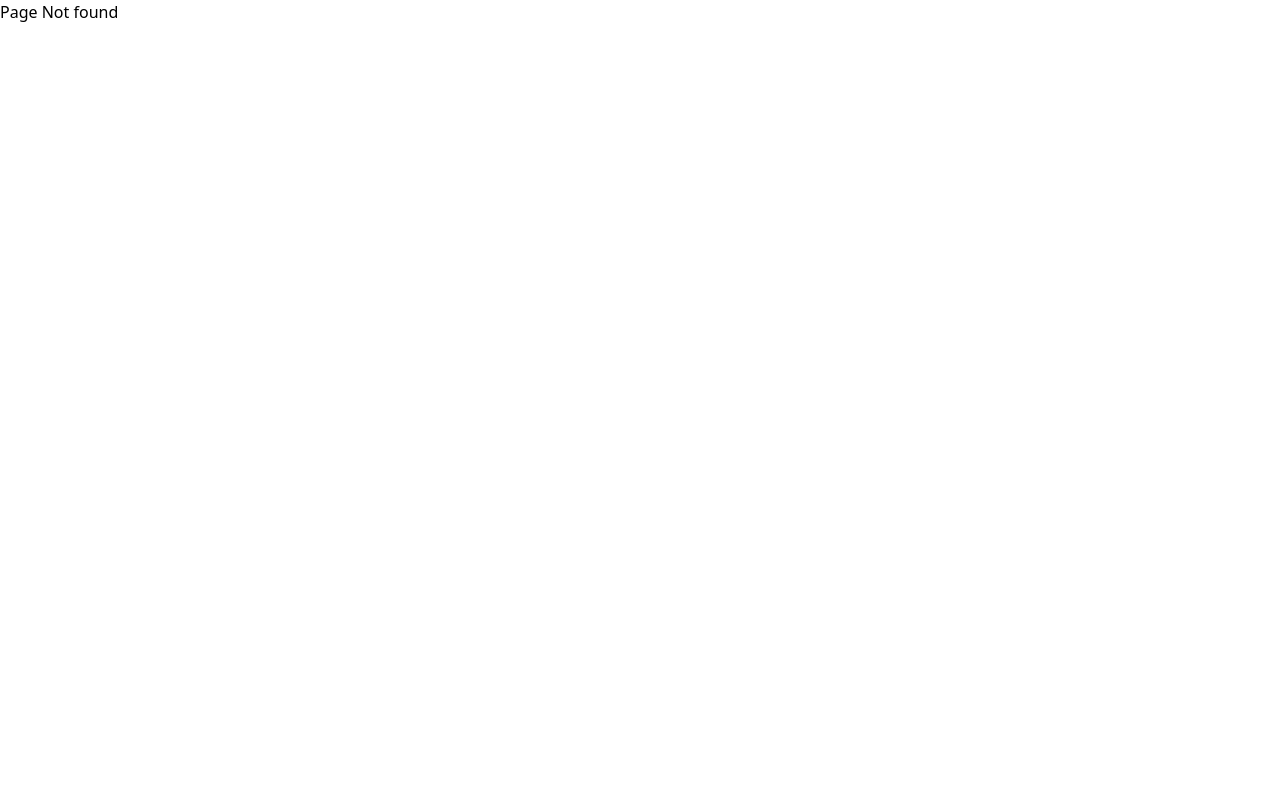
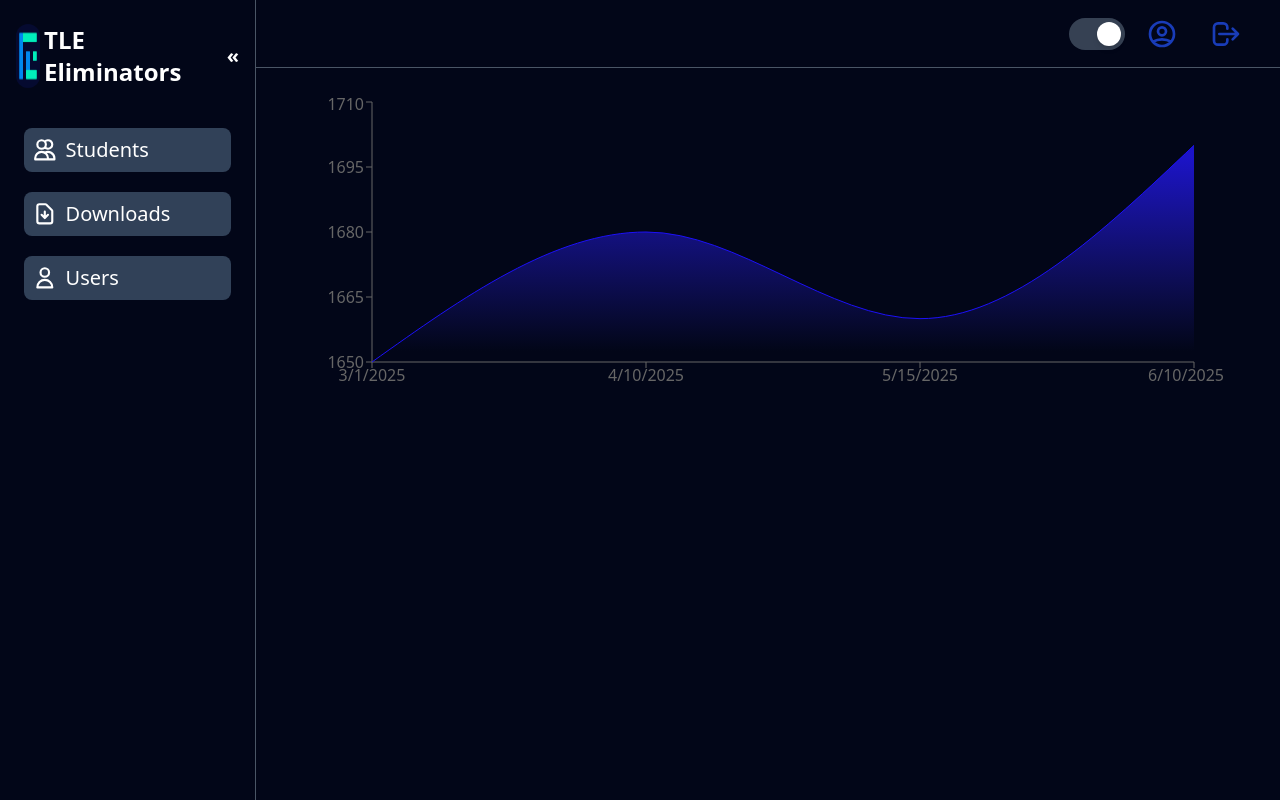
Before and after one commit to shanmuga-priya-tech/TLE-Assignment, a React (Vite) app in the folder frontend/: page /studProfile/123 in a window 1280 px wide. Before the commit this address had no page. Built offline with nearby package versions, Linux system fonts and the light colour scheme.

Commit message:
created a static contest Rating chart graph

```diff
--- a/frontend/package.json
+++ b/frontend/package.json
@@ -16,6 +16,7 @@
     "react-dom": "^19.1.0",
     "react-icons": "^5.5.0",
     "react-router-dom": "^7.6.2",
+    "recharts": "^2.15.3",
     "tailwindcss": "^4.1.10"
   },
   "devDependencies": {
--- a/frontend/src/App.jsx
+++ b/frontend/src/App.jsx
@@ -5,6 +5,7 @@ import PageNotFound from "./components/General/PageNotFound";
 import { ThemeProvider } from "./context/ThemeContext";
 import Downloads from "./components/DownloadHistory/Downloads";
 import Users from "./components/UsersList/Users";
+import StudentProfile from "./components/Dashboard/Student Profile/StudentProfile";
 
 function App() {
   return (
@@ -15,6 +16,7 @@ function App() {
             <Route path="/" element={<AppLayout />}>
               <Route index element={<Navigate replace to="dashboard" />} />
               <Route path="/dashboard" element={<Dashboard />} />
+              <Route path="/studProfile/:studId" element={<StudentProfile />} />
               <Route path="/downloads" element={<Downloads />} />
               <Route path="/users" element={<Users />} />
             </Route>
--- /dev/null
+++ b/frontend/src/components/Dashboard/Student Profile/ContestRatingChart.jsx
@@ -0,0 +1,86 @@
+import {
+  AreaChart,
+  Tooltip,
+  XAxis,
+  YAxis,
+  Area,
+  ResponsiveContainer,
+} from "recharts";
+import CustomTooltip from "./CustomToolTip";
+
+function ContestRatingChart() {
+  const mockContestHistory = [
+    {
+      contestId: 101,
+      contestName: "Codeforces Round #900",
+      rank: 120,
+      ratingChange: 50,
+      newRating: 1650,
+      unsolvedProblems: 1,
+      contestDate: "2025-03-01T00:00:00Z",
+    },
+    {
+      contestId: 102,
+      contestName: "Codeforces Round #905",
+      rank: 80,
+      ratingChange: 30,
+      newRating: 1680,
+      unsolvedProblems: 0,
+      contestDate: "2025-04-10T00:00:00Z",
+    },
+    {
+      contestId: 103,
+      contestName: "Codeforces Round #910",
+      rank: 200,
+      ratingChange: -20,
+      newRating: 1660,
+      unsolvedProblems: 3,
+      contestDate: "2025-05-15T00:00:00Z",
+    },
+    {
+      contestId: 104,
+      contestName: "Codeforces Round #915",
+      rank: 50,
+      ratingChange: 40,
+      newRating: 1700,
+      unsolvedProblems: 0,
+      contestDate: "2025-06-10T00:00:00Z",
+    },
+  ];
+
+  const contestGraphData = mockContestHistory.map((c) => ({
+    name: c.contestName,
+    date: new Date(c.contestDate).toLocaleDateString(),
+    rating: c.newRating,
+  }));
+
+  return (
+    <div>
+      <ResponsiveContainer width="100%" height={300}>
+        <AreaChart
+          data={contestGraphData}
+          margin={{ top: 10, right: 30, left: 0, bottom: 0 }}
+        >
+          <defs>
+            <linearGradient id="colorRating" x1="0" y1="0" x2="0" y2="1">
+              <stop offset="5%" stopColor="#2217f4" stopOpacity={0.8} />
+              <stop offset="95%" stopColor="#2b22e3" stopOpacity={0} />
+            </linearGradient>
+          </defs>
+          <XAxis dataKey="date" />
+          <YAxis domain={["auto", "auto"]} />
+          <Tooltip content={<CustomTooltip />} />
+          <Area
+            type="monotone"
+            dataKey="rating"
+            stroke="#1c10f9"
+            fillOpacity={1}
+            fill="url(#colorRating)"
+          />
+        </AreaChart>
+      </ResponsiveContainer>
+    </div>
+  );
+}
+
+export default ContestRatingChart;
--- /dev/null
+++ b/frontend/src/components/Dashboard/Student Profile/CustomToolTip.jsx
@@ -0,0 +1,24 @@
+const CustomTooltip = ({ active, payload, label }) => {
+  if (active && payload && payload.length) {
+    const data = payload[0].payload;
+
+    return (
+      <div
+        style={{
+          backgroundColor: "white",
+          border: "1px solid #ccc",
+          padding: "8px",
+        }}
+      >
+        <p style={{ margin: 0, color: "black", fontWeight: "bold" }}>
+          {data.name}
+        </p>
+        <p style={{ margin: 0, color: "blue" }}>Rating: {data.rating}</p>
+      </div>
+    );
+  }
+
+  return null;
+};
+
+export default CustomTooltip;
--- /dev/null
+++ b/frontend/src/components/Dashboard/Student Profile/StudentProfile.jsx
@@ -0,0 +1,13 @@
+import ContestRatingChart from "./ContestRatingChart";
+
+function StudentProfile() {
+  return (
+    <div>
+      <div>
+        <ContestRatingChart />
+      </div>
+    </div>
+  );
+}
+
+export default StudentProfile;
--- a/frontend/src/components/Dashboard/Table.jsx
+++ b/frontend/src/components/Dashboard/Table.jsx
@@ -7,6 +7,7 @@ import {
 import { format } from "date-fns";
 import { Themecontext } from "../../context/ThemeContext";
 import { useContext } from "react";
+import { Link } from "react-router-dom";
 
 function Table() {
   const { theme } = useContext(Themecontext);
@@ -128,10 +129,13 @@ function Table() {
 
               {/* actions */}
               <div className="flex items-center flex-wrap justify-between">
-                <div className="text-sm flex items-center gap-1 cursor-pointer text-blue-500">
+                <Link
+                  to={`/studProfile/${123}`}
+                  className="text-sm flex items-center gap-1 cursor-pointer text-blue-500"
+                >
                   <HiOutlineEye />
                   View More
-                </div>
+                </Link>
 
                 <div className="flex justify-end gap-4 mt-2 text-gray-500">
                   <HiOutlinePencil className="cursor-pointer hover:text-blue-600 transition" />
@@ -156,9 +160,12 @@ function Table() {
                 {format(new Date(stud.lastCFUpdate), "dd MMM hh:mm a")}
               </span>
             </div>
-            <div className="flex justify-center text-blue-500 cursor-pointer hover:text-blue-700 transition">
+            <Link
+              to={`/studProfile/${123}`}
+              className="flex justify-center text-blue-500 cursor-pointer hover:text-blue-700 transition"
+            >
               <HiOutlineEye size={18} />
-            </div>
+            </Link>
             <div className="flex justify-end gap-4 mt-2 text-gray-500">
               <HiOutlinePencil className="cursor-pointer hover:text-blue-600 transition" />
               <HiOutlineTrash className="cursor-pointer hover:text-red-600 transition" />
```
Also changed, not shown: 1 other file (tests, documents, lock files or other folders).
